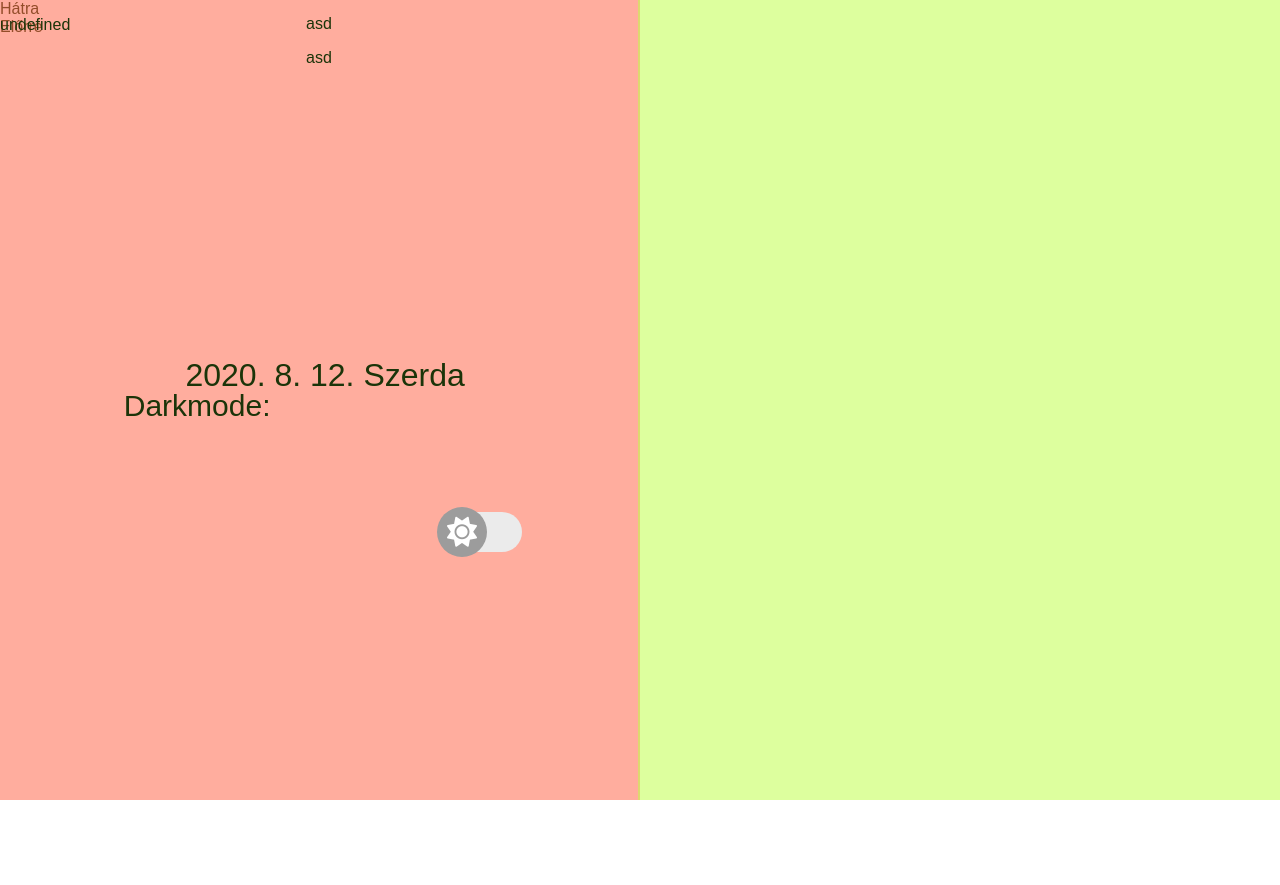
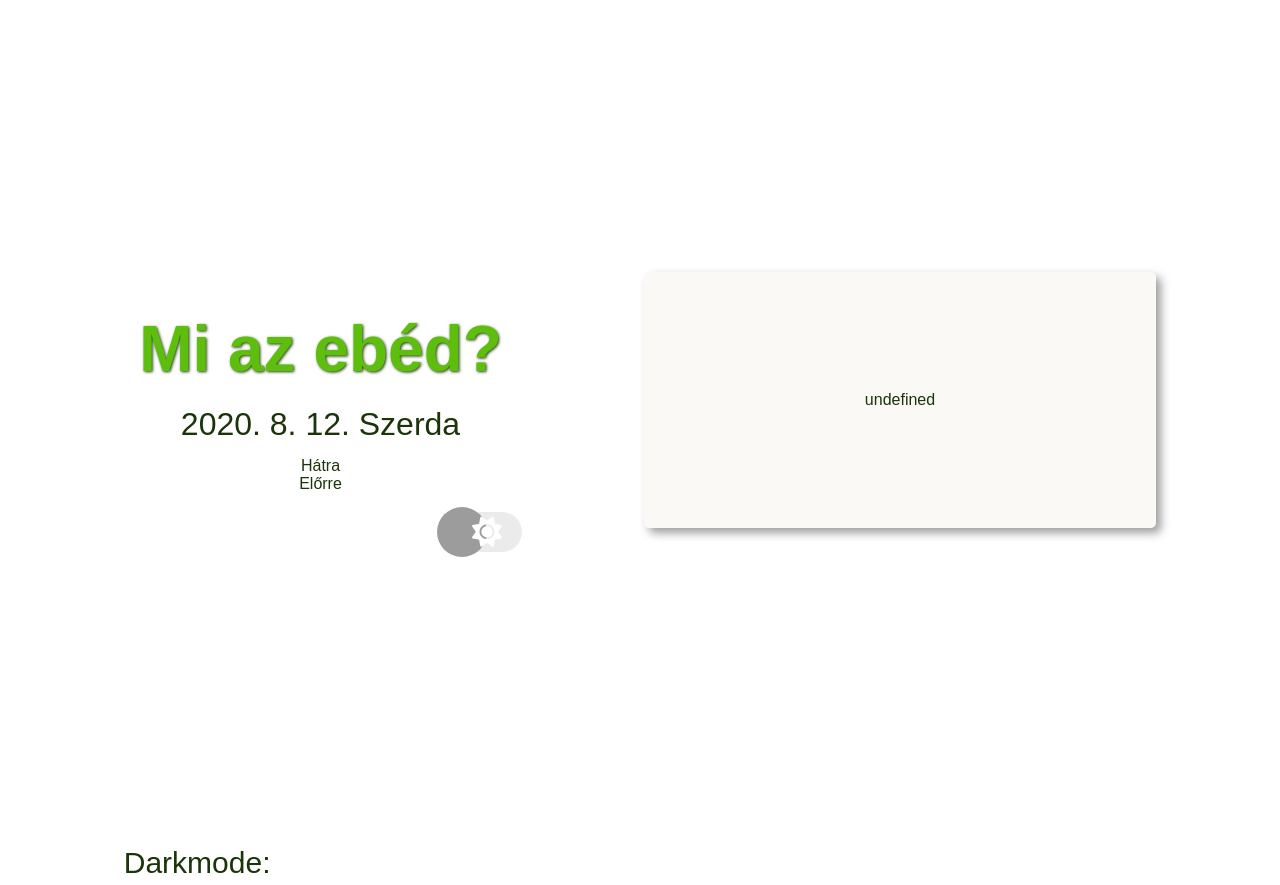
Before and after one commit to MAttila42/Menzapp, a plain HTML site: page index.html in a window 1280 px wide. Before the commit the page ends 800 px from the top, so only its background shows below. Drawn offline with Linux system fonts and the light colour scheme.

Commit message:
reworking

```diff
--- a/index.html
+++ b/index.html
@@ -12,18 +12,11 @@
 </head>
 
 <body id="body" onload="Load()">
-    <table>
-        <tr>
-            <td class="left-half">
-                <!-- <h1>Mi az ebéd?</h1> -->
-                <p class="asd">asd</p>
-                asd
-            </td>
-            <td class="right-half"></td>
-        </tr>
-    </table>
-    <div class="display-body">
+<table class="aligner-table">
+    <td>
+        <h1>Mi az ebéd?</h1>
         <p id="date"></p>
+        <div class="darkmode-switch">
             <p class="darkmode-text">Darkmode:</p>
             <div onclick="Darkmode()" class="darkmode-btn">
                 <div class="darkmode-btn-placeholder"></div>
@@ -32,11 +25,18 @@
                     <i class="fas fa-sun" id="sun"></i>
                 </div>
             </div>
-        <div onclick="Darkmode()" class="darkmode-btn-phone-fix"></div>
-        <p id="lunch"></p>
+        </div>
+
         <div id="back"></div>
         <div id="next"></div>
-    </div>
+    </td>
+    <td>
+        <p id="lunch"></p>
+    </td>
+</table>
+    <!-- <div class="display-body">
+        <div onclick="Darkmode()" class="darkmode-btn-phone-fix"></div>
+    </div> -->
 </body>
 
 </html>
--- a/style.css
+++ b/style.css
@@ -4,6 +4,7 @@ body {
     /* background-color: #eeeeee; */
     user-select: none;
     color: #1B3409;
+    overflow: hidden;
 }
 
 body,
@@ -17,84 +18,43 @@ h1 {
 }
 
 
-table {
+.aligner-table {
+    text-align: center;
+    vertical-align: middle;
     position: absolute;
-    display: block;
-    top: 0;
-    bottom: 0;
-    left: 0;
-    right: 0;
+    width: 100%;
+    height: 100%;
 }
 
-tr {
-    vertical-align: middle;
-}
-
-.asd {
-    /* position: absolute;
-    display: inline; */
-}
-
-.left-half {
-    position: absolute;
-    display: block;
-    margin: -4px;
+.aligner-table td {
     width: 50%;
-    height: 100%;
-    background-color: #ff634786;
-}
-
-.right-half {
-    position: absolute;
-    display: block;
-    margin: -4px;
-    right: 4px;
-    width: 50%;
-    height: 100%;
-    background-color: #bfff4786;
-}
-
-.left-half,
-.right-half {
-    text-align: center;
-    vertical-align: middle;
-}
-
-td {
-    vertical-align: middle;
 }
 
 
 h1 {
-    position: absolute;
     display: inline-block;
-    /* width: 40%; */
+    margin: 5px;
     font-size: 5vw;
-    /* padding: 0.4%; */
-    /* top: 20%; */
-    /* left: 25%; */
-    /* margin-left: -20%; */
-    /* text-align: center; */
     color: #5dbe0d;
     text-shadow: 1px 1px 3px #1e3d00;
-    background-color: lightblue;
 }
 
 #date {
-    position: absolute;
-    display: block;
-    width: 24%;
+    display: inline-block;
+    margin: 5px;
+    padding: 1.5%;
     font-size: 2.5vw;
-    padding: 0.4%;
-    top: 40%;
-    left: 25%;
-    margin-left: -12%;
     text-align: center;
 }
 
 #lunch {
-    position: absolute;
-    /* background-color: lightgreen; */
+    display: table-cell;
+    vertical-align: middle;
+    background-color: #fbf9f6;
+    border-radius: 5px;
+    box-shadow: #00000063 5px 5px 10px;
+    width: 40vw;
+    height: 20vw;
 }
 
 
```
Lines whose indentation alone changed are shown as unchanged.
